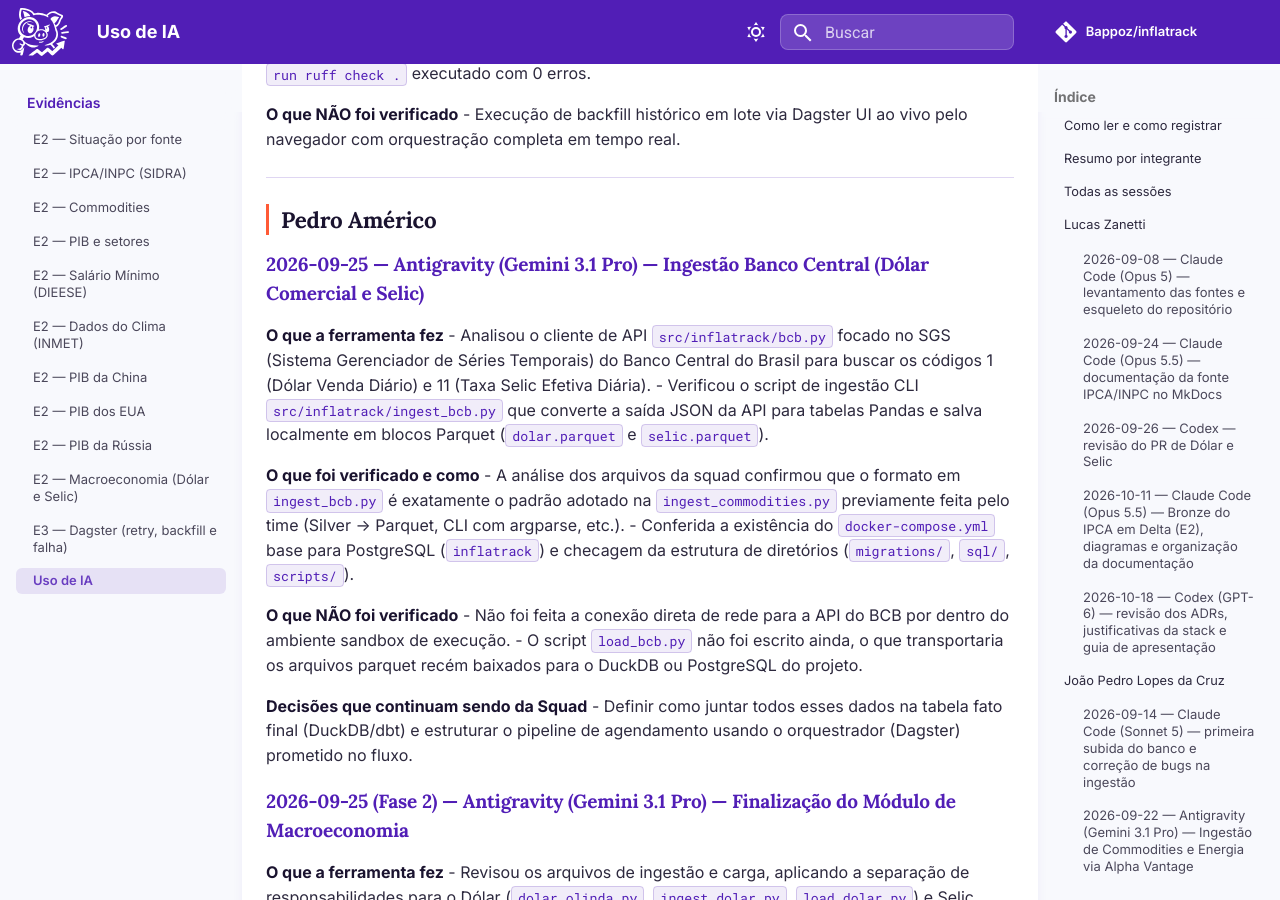
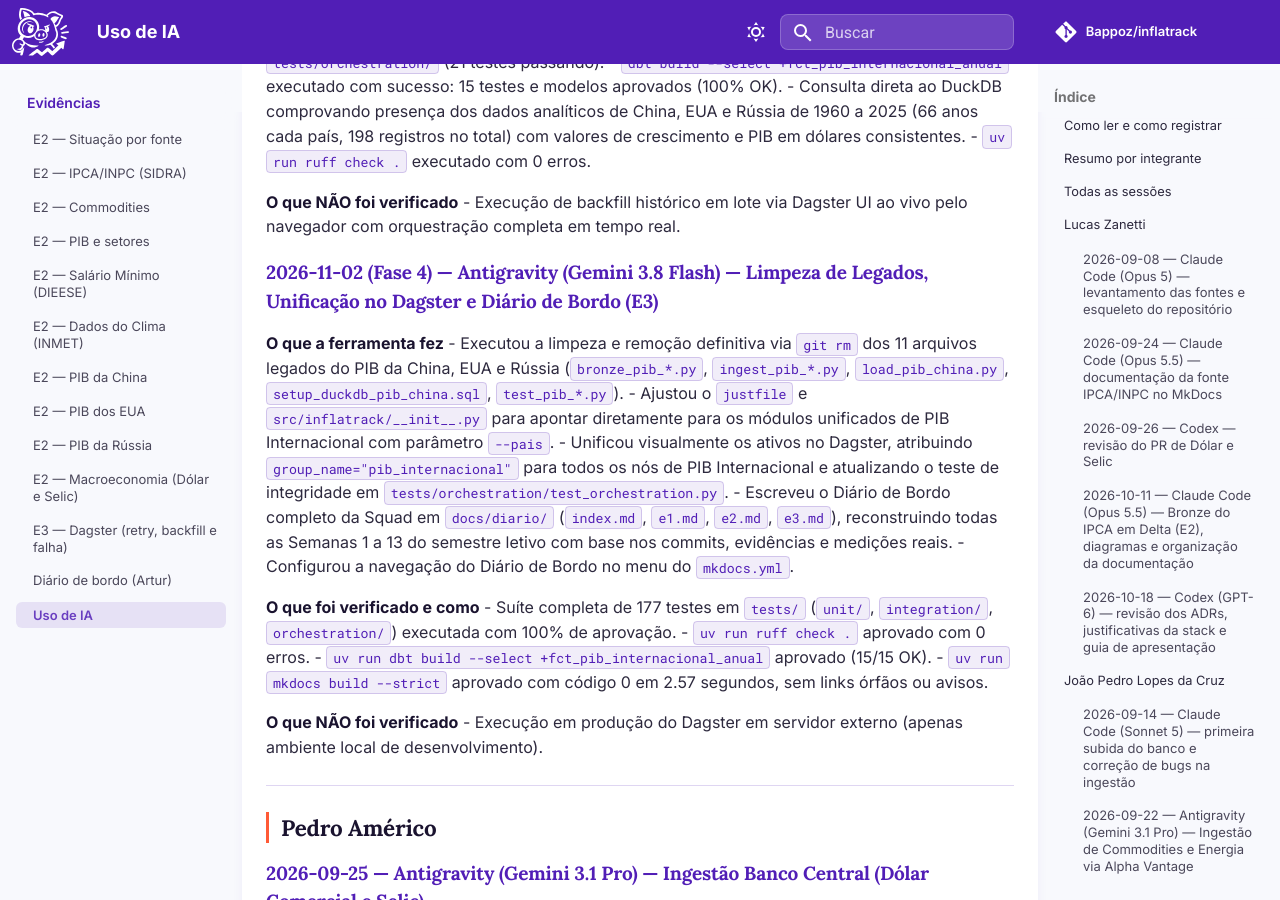
Before and after one commit to Bappoz/inflatrack, an MkDocs documentation site: the page built from docs/evidencias/uso_ia.md, in a window 1280 px wide and 900 px high, scrolled down 31593 px. Built offline with MkDocs 1.6.1 and Material for MkDocs 9.7.7, drawn with Linux system fonts in a browser that asks for light colours; comment, search, counter and statistics services are not loaded; some of the changed text lies outside the part shown.

Commit message:
docs: adiciona diario de bordo individual de Artur (E1 a E3) no mkdocs

```diff
--- a/AI-USAGE.md
+++ b/AI-USAGE.md
@@ -63,6 +63,7 @@
 | 2026-11-02 | Artur Fernandes Galdino | Antigravity (Gemini 3.8 Flash) | Refatoração do PIB Internacional: Cliente WorldBank e Fusão da Camada Bronze (E3) |
 | 2026-11-02 (Fase 2) | Artur Fernandes Galdino | Antigravity (Gemini 3.8 Flash) | Consolidação dos Testes e Loader do PIB Internacional no DuckDB (E3) |
 | 2026-11-02 (Fase 3) | Artur Fernandes Galdino | Antigravity (Gemini 3.8 Flash) | Modelagem dbt (Silver/Gold) e Orquestração Dagster do PIB Internacional (E3) |
+| 2026-11-02 (Fase 4) | Artur Fernandes Galdino | Antigravity (Gemini 3.8 Flash) | Limpeza de Legados, Unificação no Dagster e Diário de Bordo (E3) |
 
 ---
 
@@ -1271,6 +1272,24 @@
 **O que NÃO foi verificado**
 - Execução de backfill histórico em lote via Dagster UI ao vivo pelo navegador com orquestração completa em tempo real.
 
+### 2026-11-02 (Fase 4) — Antigravity (Gemini 3.8 Flash) — Limpeza de Legados, Unificação no Dagster e Diário de Bordo (E3)
+
+**O que a ferramenta fez**
+- Executou a limpeza e remoção definitiva via `git rm` dos 11 arquivos legados do PIB da China, EUA e Rússia (`bronze_pib_*.py`, `ingest_pib_*.py`, `load_pib_china.py`, `setup_duckdb_pib_china.sql`, `test_pib_*.py`).
+- Ajustou o `justfile` e `src/inflatrack/__init__.py` para apontar diretamente para os módulos unificados de PIB Internacional com parâmetro `--pais`.
+- Unificou visualmente os ativos no Dagster, atribuindo `group_name="pib_internacional"` para todos os nós de PIB Internacional e atualizando o teste de integridade em `tests/orchestration/test_orchestration.py`.
+- Escreveu o Diário de Bordo completo da Squad em `docs/diario/` (`index.md`, `e1.md`, `e2.md`, `e3.md`), reconstruindo todas as Semanas 1 a 13 do semestre letivo com base nos commits, evidências e medições reais.
+- Configurou a navegação do Diário de Bordo no menu do `mkdocs.yml`.
+
+**O que foi verificado e como**
+- Suíte completa de 177 testes em `tests/` (`unit/`, `integration/`, `orchestration/`) executada com 100% de aprovação.
+- `uv run ruff check .` aprovado com 0 erros.
+- `uv run dbt build --select +fct_pib_internacional_anual` aprovado (15/15 OK).
+- `uv run mkdocs build --strict` aprovado com código 0 em 2.57 segundos, sem links órfãos ou avisos.
+
+**O que NÃO foi verificado**
+- Execução em produção do Dagster em servidor externo (apenas ambiente local de desenvolvimento).
+
 ---
 
 ## Pedro Américo
--- a/mkdocs.yml
+++ b/mkdocs.yml
@@ -109,6 +109,7 @@
     - E2 — PIB da Rússia: evidencias/e2/pib_russia.md
     - E2 — Macroeconomia (Dólar e Selic): evidencias/e2/macroeconomia.md
     - E3 — Dagster (retry, backfill e falha): evidencias/e3/dagster_recuperacao.md
+    - Diário de bordo (Artur): diario/artur.md
     - Uso de IA: evidencias/uso_ia.md
 
 extra_css:
```
Also changed, not shown: other parts of AI-USAGE.md (+1 -1 lines), docs/diario/artur.md (added, +62 -0 lines), 1 other file.
